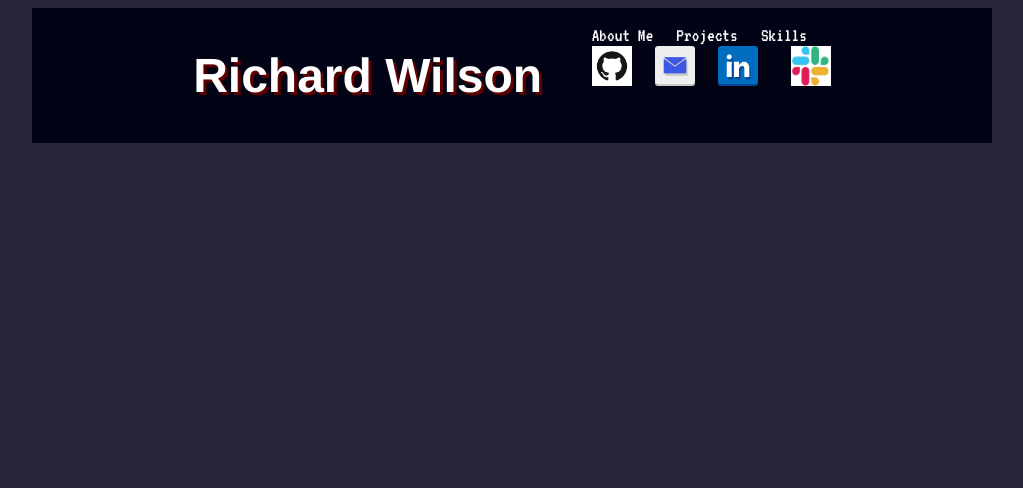
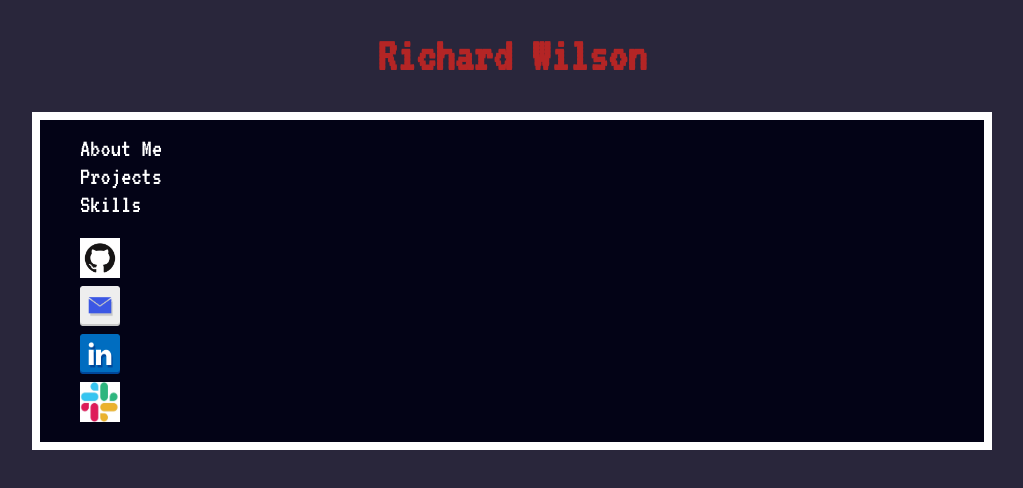
Before and after one commit to rcwilson/rcwilson.github.io, a plain HTML site: page index.html in a window 1280 px wide. Shown: the whole page, without its empty margins (128-1151 px from the left). Drawn offline with Linux system fonts and the light colour scheme.

Commit message:
layout change

```diff
--- a/index.html
+++ b/index.html
@@ -7,10 +7,10 @@
     <meta http-equiv="X-UA-Compatible" content="ie=edge">
     <title>Richard's Portfolio</title>
 </head>
-<body>
+<body><h1 class="main-header__title">Richard Wilson</h1>
     <div class="wrapper">
     <nav class="navigation-container">
-            <h1 class="main-header__title">Richard Wilson</h1>
+
         <ul>
                   <li class="navigation__li"><a class="navigation__a" href="#about-me" >About Me</a></li>
 
--- a/style/main.css
+++ b/style/main.css
@@ -6,10 +6,15 @@ background-color: rgb(41, 38, 59);
 }
 
 h1 {
-    color: white;
+    color: rgb(180, 37, 37);
     font-size: 3em;
-    font-family: "IBM+Plex+Mono", 'Franklin Gothic Medium', 'Arial Narrow', Arial, sans-serif;
-    text-shadow: 3px 3px rgb(94, 0, 0);
+    font-family: "VT323", 'Franklin Gothic Medium', 'Arial Narrow', Arial, sans-serif;
+    border-radius: 30%;
+    border-color: white;
+    margin-left: auto;
+    margin-right: auto;
+    text-align: center;
+
 }
 
 .icon {
@@ -20,22 +25,29 @@ h1 {
 .navigation-container {
     display: flex;
     flex-wrap: nowrap;
+    flex-direction: row;
+    justify-content: space-between;
     background-color: rgb(3, 3, 22);
-    justify-content: center;
+    border: white solid .5em;
+
 }
+
+
+.navigation__li {
+
+
+    display: flex;
+    list-style: none;
+    font-size: 1.6em;
+}
+
 .navigation__a {
     font-family: "VT323", Arial, Helvetica, sans-serif;
     color:white;
     text-decoration: none;
+    border-bottom: 3px solid rgb(3, 3, 22);
 }
 
-.navigation__li {
-
-    margin: .5em;
-    display: inline;
-    list-style: none;
-    font-size: 1.2em;
-}
 
 .navigation__a:hover {
     border-bottom: 3px solid rgb(153, 0, 0);
```
